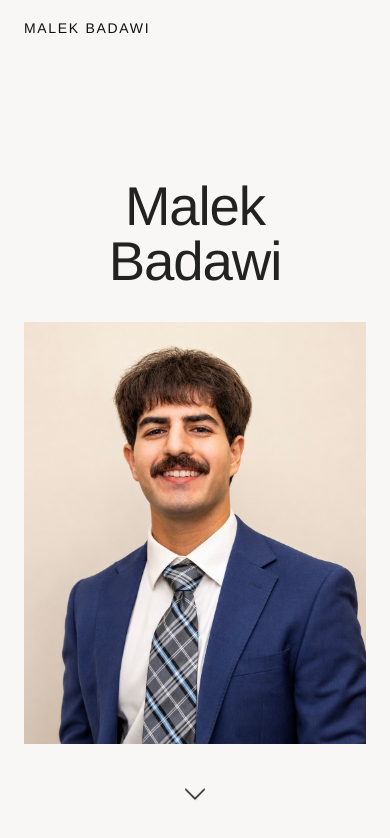
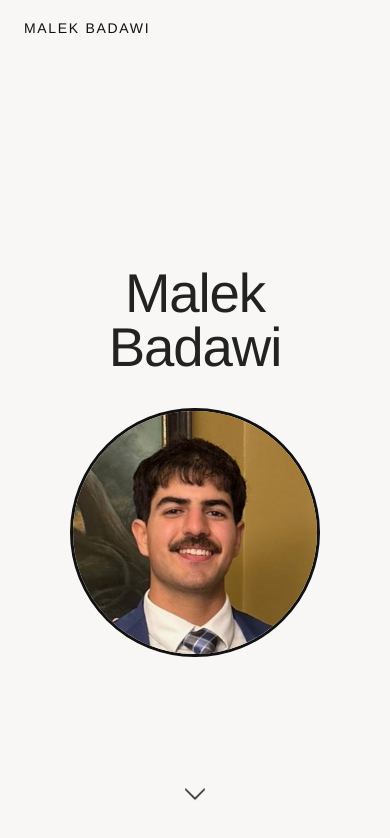
Before and after one commit to malekbadawi21/Portfolio, a React (Vite) app: page / in a window 390 px wide. Shown: the top 838 px of the page. Built offline with nearby package versions, Linux system fonts and the light colour scheme.

Commit message:
Use new headshot in a circular frame
Swap the landing photo for MalekBadawiPortfolioPic.png and show it as a circle with a plain 3px black border, sized to stay sharp on phone and desktop.

```diff
--- a/src/pages/Landing.css
+++ b/src/pages/Landing.css
@@ -17,10 +17,14 @@
 }
 
 .landing-photo {
-  height: 80vh;
-  width: auto;
+  width: min(48vh, 440px);
+  aspect-ratio: 1;
   object-fit: cover;
+  object-position: 50% 30%;
+  border-radius: 50%;
+  border: 3px solid #111111;
   display: block;
+  flex-shrink: 0;
 }
 
 .scroll-arrow {
@@ -51,9 +55,6 @@
   }
 
   .landing-photo {
-    height: 50vh;
-    width: 100%;
-    object-fit: cover;
-    object-position: center top;
+    width: min(64vw, 260px);
   }
 }
--- a/src/pages/Landing.jsx
+++ b/src/pages/Landing.jsx
@@ -1,4 +1,4 @@
-import photo from '../assets/HeadShot3.jpg'
+import photo from '../assets/MalekBadawiPortfolioPic.png'
 import './Landing.css'
 
 export default function Landing({ progress, nameRef }) {
```
Also changed, not shown: src/assets/MalekBadawiPortfolioPic.png (added).
